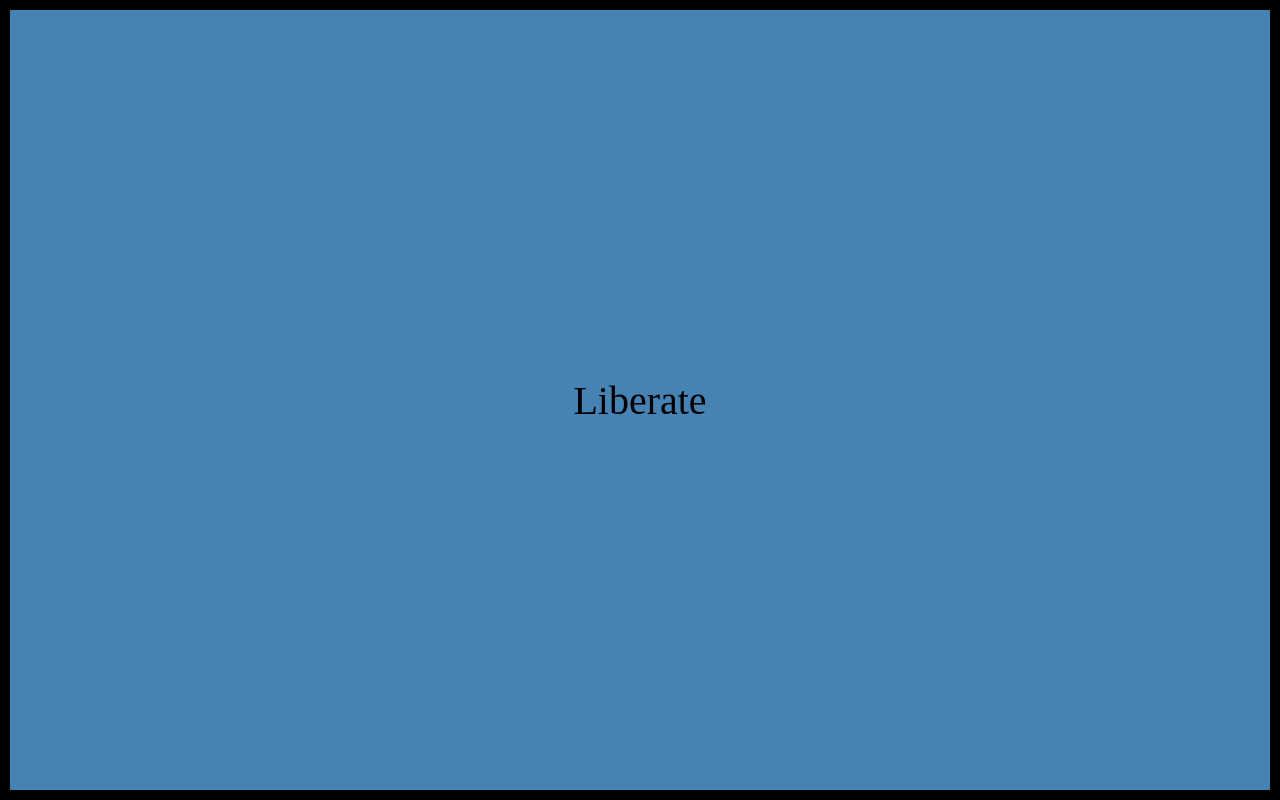
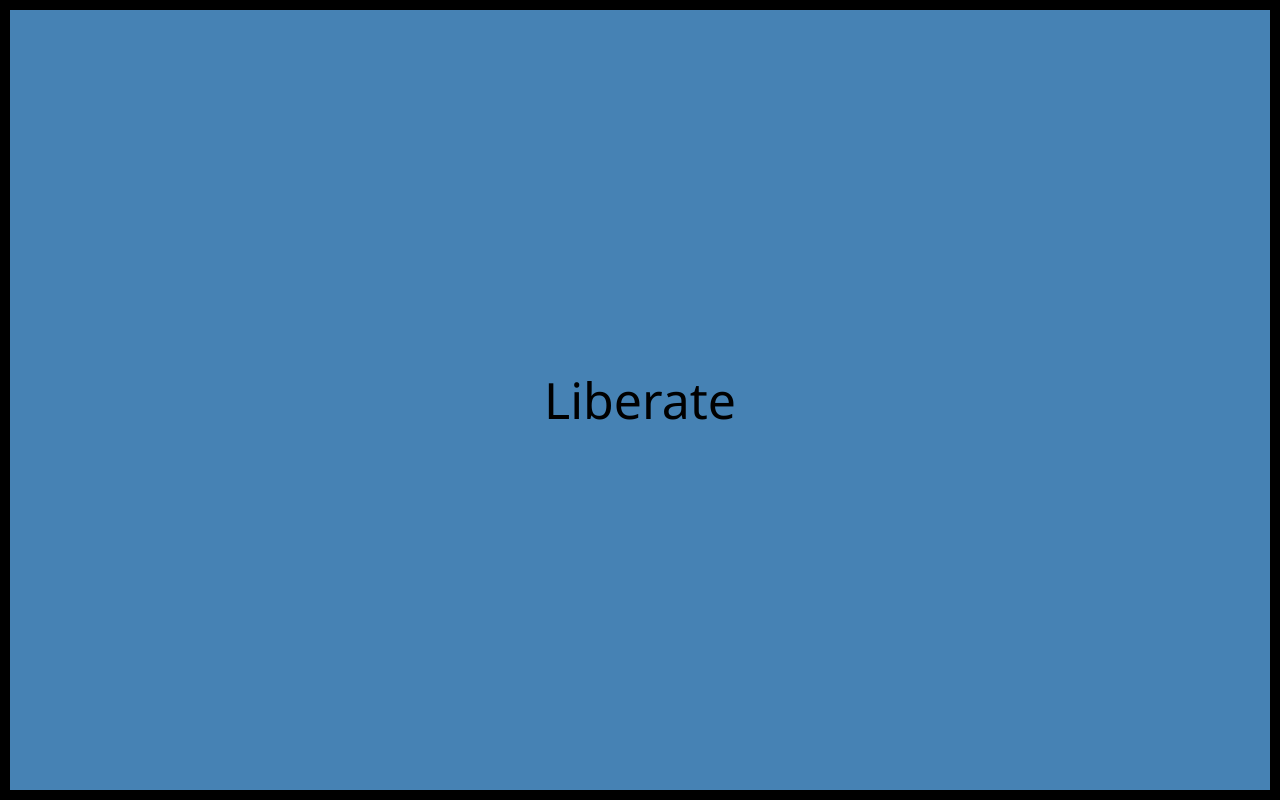
Before and after one commit to tammar16/Liberate, a plain HTML site: page index.html in a window 1280 px wide. Drawn offline with Linux system fonts and the light colour scheme.

Commit message:
Changed font to Segoe

```diff
--- a/index.html
+++ b/index.html
@@ -12,6 +12,7 @@
             margin: 0px;
             padding: 0px;
             box-sizing: border-box;
+            font-family: 'Segoe UI', Tahoma, Geneva, Verdana, sans-serif;
             }
 
         .container{
@@ -25,7 +26,7 @@
    height: 120px; */
    /* background-color: skyblue;
    border: 2px solid black; */
-   font-size: 40px;
+   font-size: 50px;
 }
 
 
```
